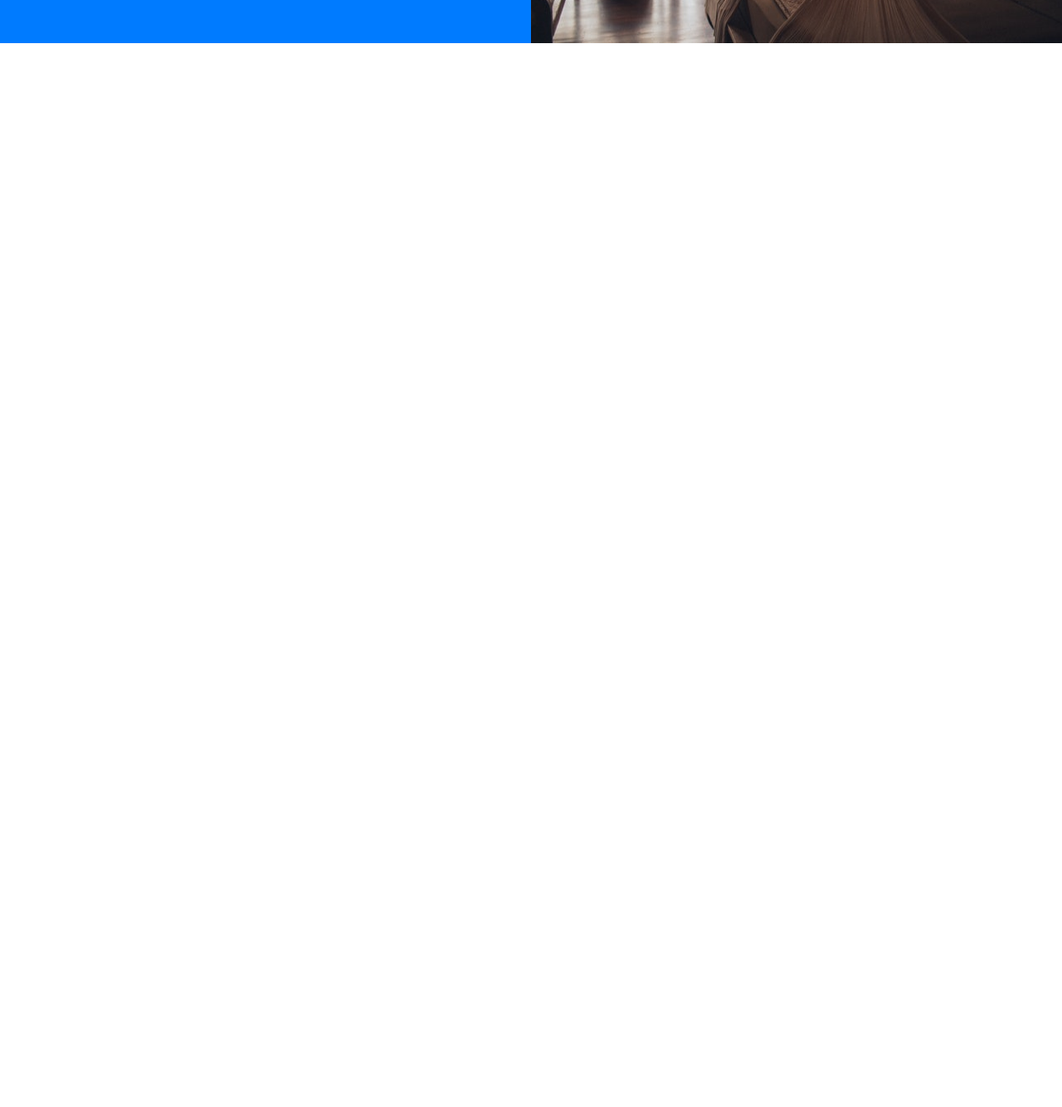
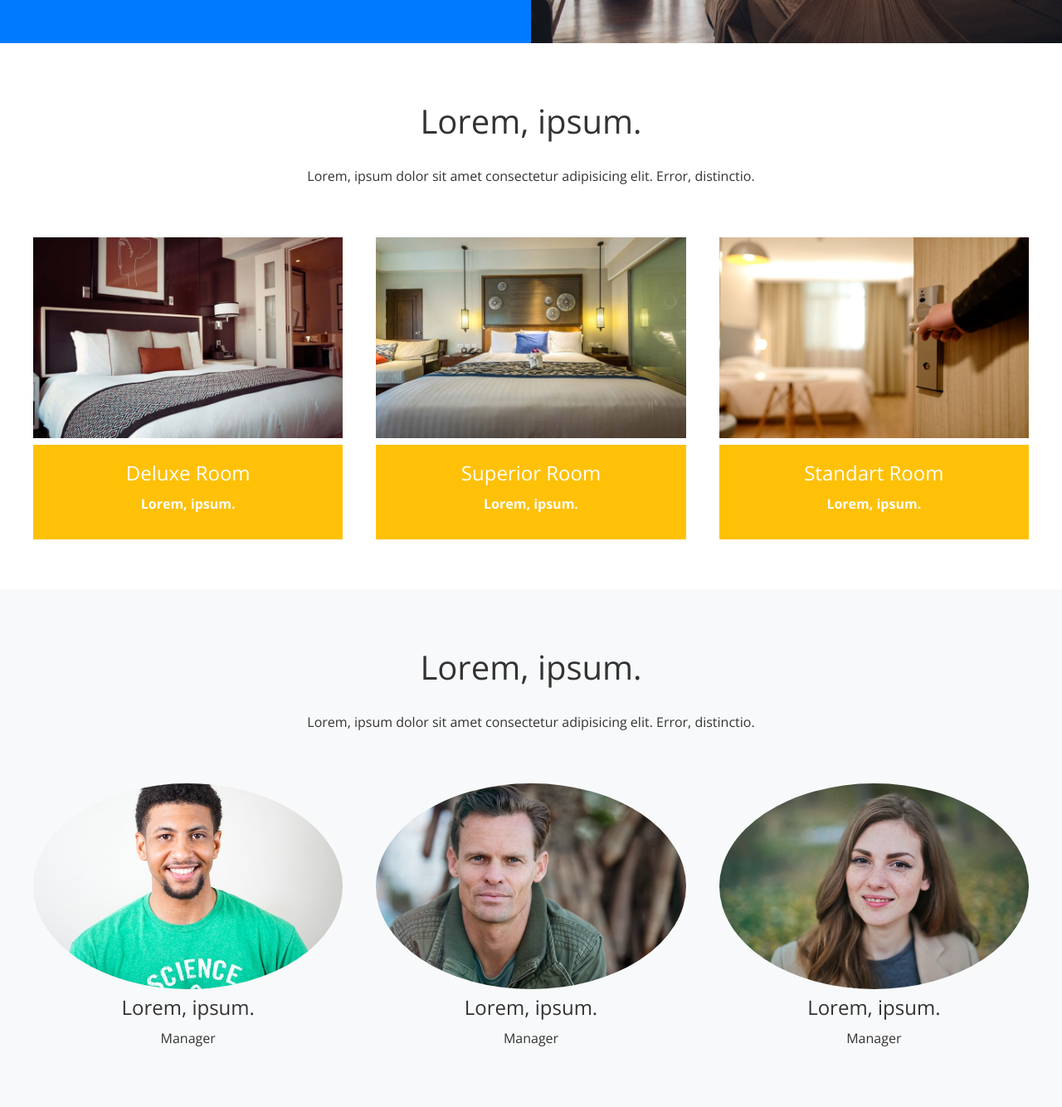
Before and after one commit to sevro49/Hotel-Site, a plain HTML site: page hotel-site/index.html in a window 1280 px wide. Shown: the part 2599-3933 px from the top of the page at 83% size. Before the commit the page ends 2659 px from the top, so only its background shows below. Drawn offline with nearby package versions, Linux system fonts and the light colour scheme.

Commit message:
creating rooms and teams

```diff
--- a/hotel-site/css/style.css
+++ b/hotel-site/css/style.css
@@ -172,3 +172,22 @@ img {
     opacity: .8;
     cursor: pointer;
 }
+
+/* cards */
+.card{
+    color: #fff;
+    font-weight: 700;
+}
+
+.card-body{
+    padding: 2rem;
+}
+
+/* teams */
+.teams img{
+    border-radius: 50%;
+}
+
+.teams img:hover{
+    opacity: .7;
+}
--- a/hotel-site/index.html
+++ b/hotel-site/index.html
@@ -130,20 +130,20 @@
                 </header>
                 <div class="row">
                     <div class="column">
-                        <img src="img/1.jpeg" alt="">
-                        <img src="img/2.jpeg" alt="">
+                        <img src="img/1.jpeg" alt="" />
+                        <img src="img/2.jpeg" alt="" />
                     </div>
                     <div class="column">
-                        <img src="img/3.jpeg" alt="">
-                        <img src="img/4.jpeg" alt="">
+                        <img src="img/3.jpeg" alt="" />
+                        <img src="img/4.jpeg" alt="" />
                     </div>
                     <div class="column">
-                        <img src="img/1.jpeg" alt="">
-                        <img src="img/2.jpeg" alt="">
+                        <img src="img/1.jpeg" alt="" />
+                        <img src="img/2.jpeg" alt="" />
                     </div>
                     <div class="column">
-                        <img src="img/3.jpeg" alt="">
-                        <img src="img/4.jpeg" alt="">
+                        <img src="img/3.jpeg" alt="" />
+                        <img src="img/4.jpeg" alt="" />
                     </div>
                 </div>
             </section>
@@ -174,6 +174,68 @@
                     </div>
                 </div>
             </section>
+
+            <!-- Rooms -->
+            <section id="rooms" class="rooms section-padding">
+                <header class="section-header">
+                    <h2>Lorem, ipsum.</h2>
+                    <p>
+                        Lorem, ipsum dolor sit amet consectetur adipisicing
+                        elit. Error, distinctio.
+                    </p>
+                </header>
+                <div class="flex-items">
+                    <div class="card">
+                        <img src="img/room1.jpeg" alt="" />
+                        <div class="card-body bg-warning">
+                            <h2>Deluxe Room</h2>
+                            <p>Lorem, ipsum.</p>
+                        </div>
+                    </div>
+                    <div class="card">
+                        <img src="img/room2.jpeg" alt="" />
+                        <div class="card-body bg-warning">
+                            <h2>Superior Room</h2>
+                            <p>Lorem, ipsum.</p>
+                        </div>
+                    </div>
+                    <div class="card">
+                        <img src="img/room3.jpeg" alt="" />
+                        <div class="card-body bg-warning">
+                            <h2>Standart Room</h2>
+                            <p>Lorem, ipsum.</p>
+                        </div>
+                    </div>
+                </div>
+            </section>
+
+            <!-- Teams -->
+            <section id="teams" class="teams section-padding bg-light">
+                <header class="section-header">
+                    <h2>Lorem, ipsum.</h2>
+                    <p>
+                        Lorem, ipsum dolor sit amet consectetur adipisicing
+                        elit. Error, distinctio.
+                    </p>
+                </header>
+                <div class="flex-items">
+                    <div>
+                        <img src="img/p1.jpeg" alt="">
+                        <h2>Lorem, ipsum.</h2>
+                        <p>Manager</p>
+                    </div>
+                    <div>
+                        <img src="img/p2.jpeg" alt="">
+                        <h2>Lorem, ipsum.</h2>
+                        <p>Manager</p>
+                    </div>
+                    <div>
+                        <img src="img/p3.jpeg" alt="">
+                        <h2>Lorem, ipsum.</h2>
+                        <p>Manager</p>
+                    </div>
+                </div>
+            </section>
         </main>
     </body>
 </html>
```
